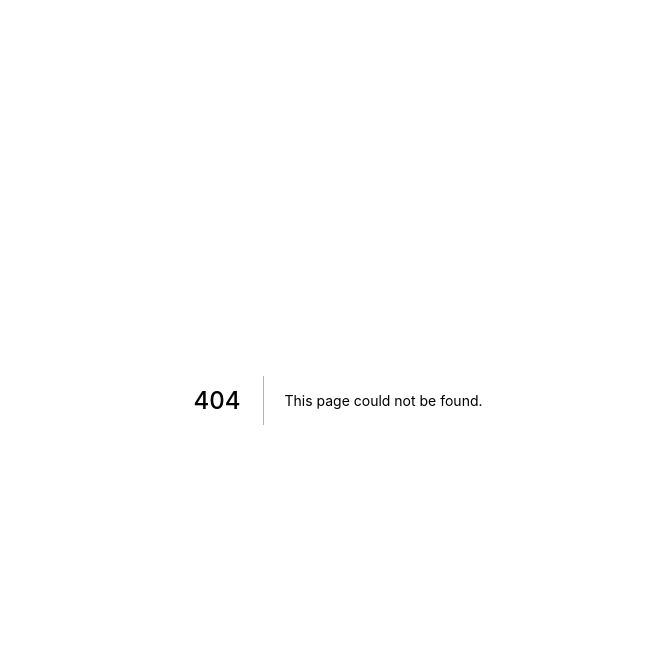
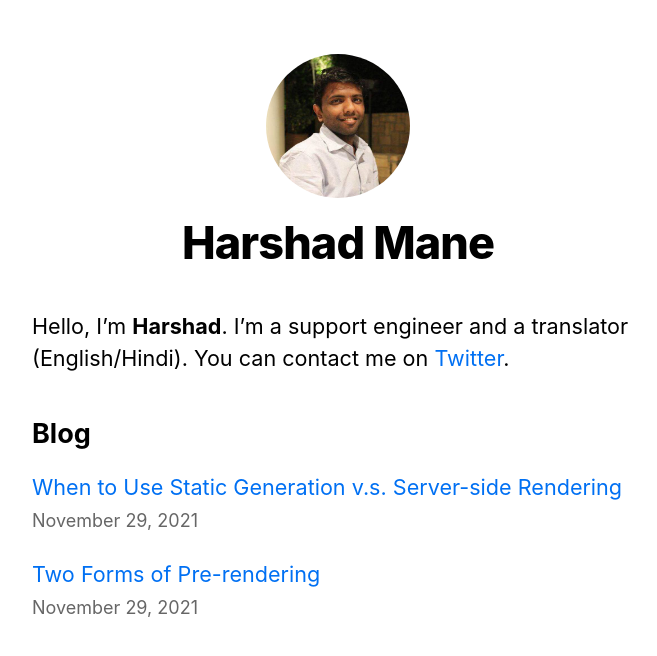
Before and after one commit to bornforlamp/vercel-harshad, a Next.js app: page /about in a window 1280 px wide. Before the commit this address had no page. Shown: the top 656 px of the page, without its empty margins (302-959 px from the left). Built offline with nearby package versions, Linux system fonts and the light colour scheme.

Commit message:
Create about.js

```diff
--- /dev/null
+++ b/pages/about.js
@@ -0,0 +1,48 @@
+import Head from 'next/head'
+import Layout, { siteTitle } from '../components/layout'
+import utilStyles from '../styles/utils.module.css'
+import { getSortedPostsData } from '../lib/posts'
+import Link from 'next/link'
+import Date from '../components/date'
+
+export default function Home({ allPostsData }) {
+  return (
+    <Layout home>
+      <Head>
+        <title>{siteTitle}</title>
+      </Head>
+      <section className={utilStyles.headingMd}>
+        <p>
+          Hello, I’m <strong>Harshad</strong>. I’m a support engineer and a
+          translator (English/Hindi). You can contact me on{' '}
+          <a href="https://twitter.com/harshadmane">Twitter</a>.
+        </p>
+      </section>
+      <section className={`${utilStyles.headingMd} ${utilStyles.padding1px}`}>
+        <h2 className={utilStyles.headingLg}>Blog</h2>
+        <ul className={utilStyles.list}>
+          {allPostsData.map(({ id, date, title }) => (
+            <li className={utilStyles.listItem} key={id}>
+              <Link href={`/posts/${id}`}>
+                <a>{title}</a>
+              </Link>
+              <br />
+              <small className={utilStyles.lightText}>
+                <Date dateString={date} />
+              </small>
+            </li>
+          ))}
+        </ul>
+      </section>
+    </Layout>
+  )
+}
+
+export async function getStaticProps() {
+  const allPostsData = getSortedPostsData()
+  return {
+    props: {
+      allPostsData
+    }
+  }
+}
```
